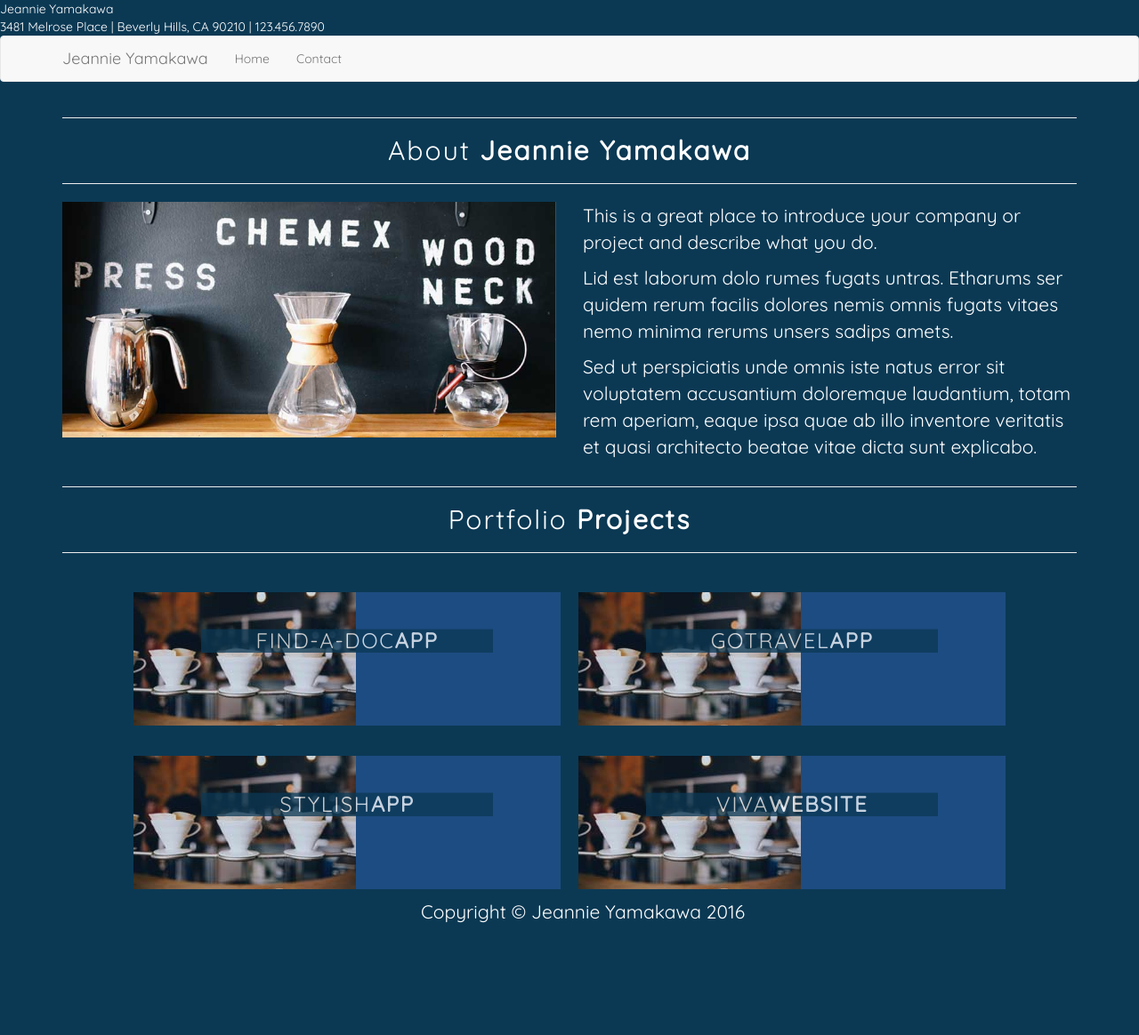
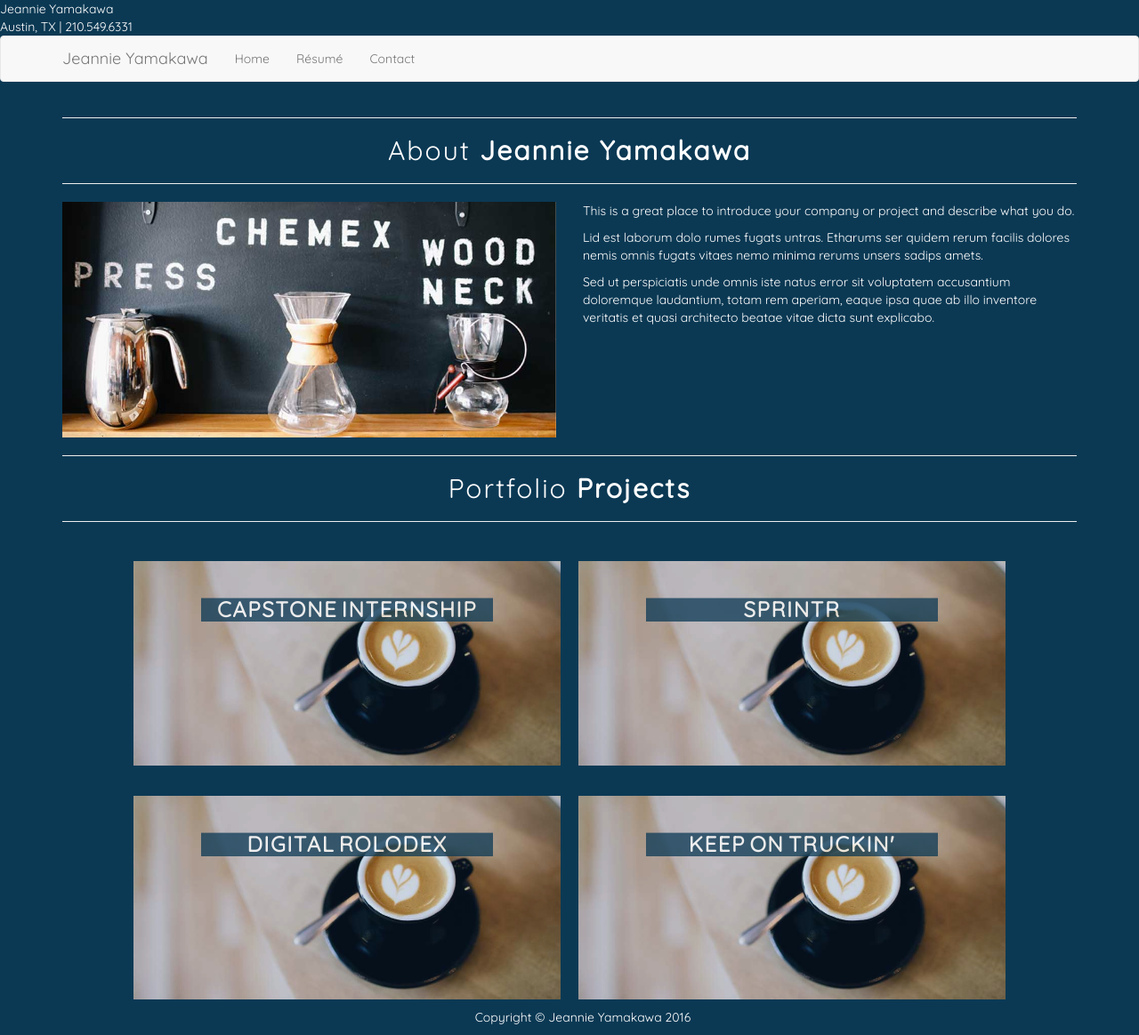
Before and after one commit to JeannieYamakawa/personalSite, a PHP site: page /about.html in a window 1280 px wide. Shown: the whole page at 89% size. Before the commit the page ends 1038 px from the top, so only its background shows below. Run offline with PHP 8.4, Linux system fonts and the light colour scheme; style sheets or scripts are compiled from the project's sources.

Commit message:
adds resume and v card

```diff
--- a/about.html
+++ b/about.html
@@ -35,7 +35,7 @@
 <body>
 
     <div class="brand">Jeannie Yamakawa</div>
-    <div class="address-bar">3481 Melrose Place | Beverly Hills, CA 90210 | 123.456.7890</div>
+    <div class="address-bar">Austin, TX | 210.549.6331</div>
 
     <!-- Navigation -->
     <nav class="navbar navbar-default" role="navigation">
@@ -57,6 +57,14 @@
                     <li>
                         <a href="about.html">Home</a>
                     </li>
+
+                    <li>
+                        <a href="img/JeannieYamakawaResume.pdf">Résumé</a>
+                    </li>
+
+
+
+
                     <li>
                         <a href="contact.html">Contact</a>
                     </li>
@@ -102,18 +110,18 @@
                         <hr>
                         <div class="grid">
                             <figure class="effect-duke">
-                                <img src="img/intro-pic.jpg" alt="screenshot" />
+                                <img src="img/slide-1.jpg" alt="screenshot" />
                                 <figcaption>
-                                    <h2>Find-A-Doc<span>App</span></h2>
+                                    <h2><span>Capstone Internship</span></h2>
                                     <p>This is my capstone project. I created this for KindHealth, a member company at Galvanize.</p>
                                     <a href="http://young-retreat-79449.herokuapp.com/#/?_k=3b2ixx" target="_blank">View more</a>
                                 </figcaption>
                             </figure>
 
                             <figure class="effect-duke">
-                                <img src="img/intro-pic.jpg" alt="screenshot" />
+                                <img src="img/slide-1.jpg" alt="screenshot" />
                                 <figcaption>
-                                    <h2>GoTravel<span>App</span></h2>
+                                    <h2><span>Sprintr</span></h2>
                                     <p>A full-stack project I created as a school project along with my team member, Dax Richardson</p>
                                     <a href="https://gotravel-q2.herokuapp.com/" target="_blank">View more</a>
                                 </figcaption>
@@ -122,18 +130,18 @@
                         </div>
                         <div class="grid">
                             <figure class="effect-duke">
-                                <img src="img/intro-pic.jpg" alt="screenshot" />
+                                <img src="img/slide-1.jpg" alt="screenshot" />
                                 <figcaption>
-                                    <h2>Stylish<span>App</span></h2>
+                                    <h2><span>Digital Rolodex</span></h2>
                                     <p>A project I worked on with a fellow student - Scott Contri - he created the back end and I did all the front end</p>
                                     <a href="examples/whSite/index.html" target="_blank">View more</a>
                                 </figcaption>
                             </figure>
 
                             <figure class="effect-duke">
-                                <img src="img/intro-pic.jpg" alt="screenshot" />
+                                <img src="img/slide-1.jpg" alt="screenshot" />
                                 <figcaption>
-                                    <h2>VIVA<span>Website</span></h2>
+                                    <h2><span>Keep On Truckin'</span></h2>
                                     <p>This is a pro bono site I made for a friend that runs an animal rescue organization in New Mexico - Rescue puppies are the best!</p>
                                     <a href="http://www.viva-nm.org/" target="_blank">View more</a>
                                 </figcaption>
--- a/css/jeansey.scss
+++ b/css/jeansey.scss
@@ -61,7 +61,7 @@ h1:after {
 }
 
 p {
-  font-size: 150%;
+  // font-size: 150%;
 }
 
 div.progress {
```
Also changed, not shown: contact.html (+8 -9 lines), 2 other files.
